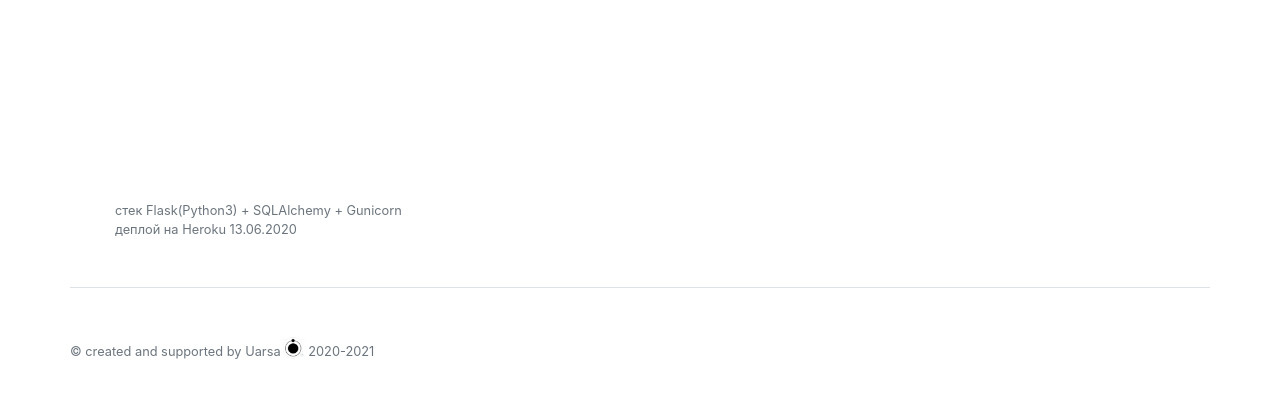
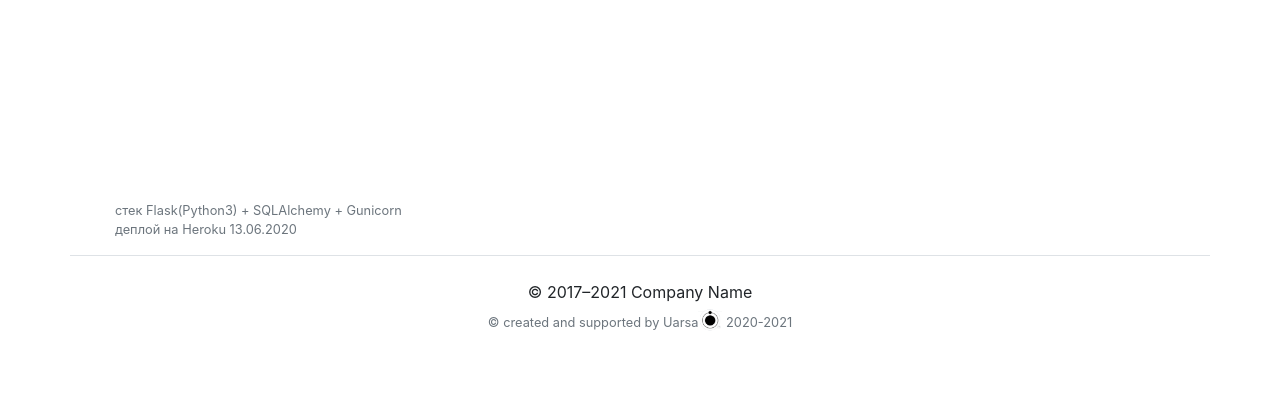
Before and after one commit to Uarsa/blog, a Flask app: page /about in a window 1280 px wide. Shown: the part 573-989 px from the top of the page. After the commit the page ends 904 px from the top, so only its background shows below. Run offline with Flask 2, Linux system fonts and the light colour scheme; some libraries are stand-ins or nearby versions.

Commit message:
Update base.html

```diff
--- a/templates/base.html
+++ b/templates/base.html
@@ -55,11 +55,11 @@
 
 
 <div class=container-fluid>
-  <footer class="container pt-4 my-md-5 pt-md-5 text-center border-top">
-    <div class="row">
+  <footer class="container pt-4 text-center border-top">
+      <p class="mb-1">&copy; 2017–2021 Company Name</p>
       <!--small class="d-block mb-3 text-muted">© created and supported by Uarsa<img class="mb-2" src="static/css/hedr.jpg" alt="" width="24" height="24"> 2020-2021</small-->
       <small class="text-center text-muted">© created and supported by Uarsa<img class="mb-2" src="static/css/hedr.jpg" alt="" width="24" height="24"> 2020-2021</small>
-    </div>
+
   </footer>
 </div>
 
```
